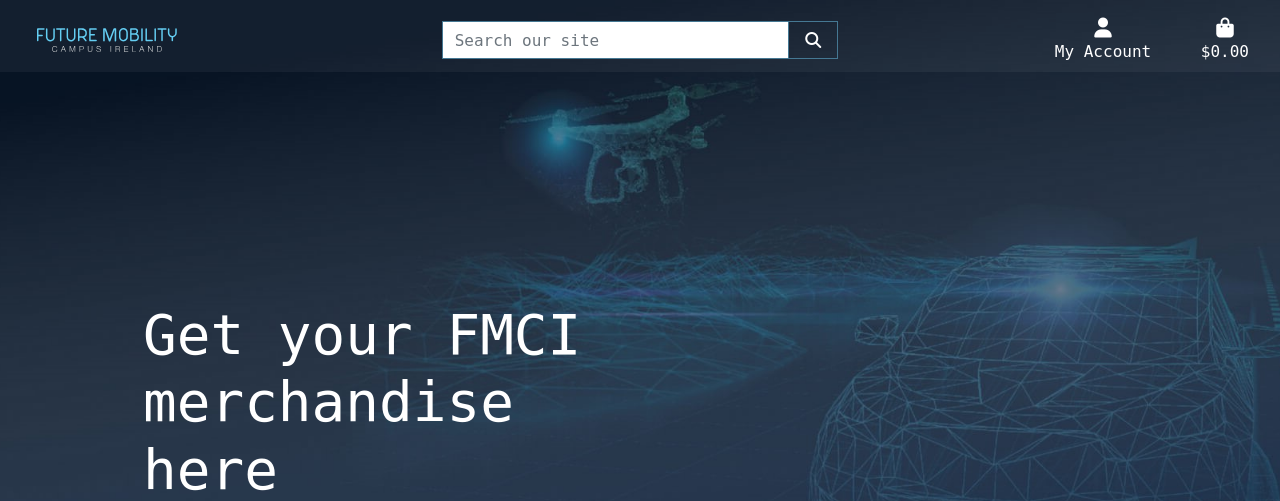
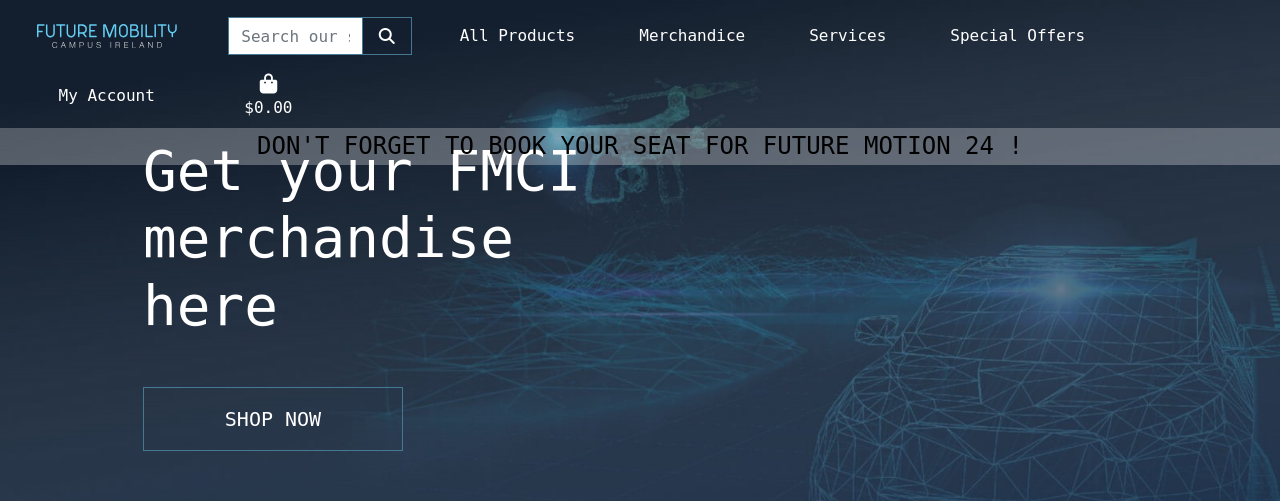
Before and after one commit to brianach/fmci-store, a Django app: page / in a window 1280 px wide. Shown: the top 501 px of the page. Run offline with Django 3.2, Linux system fonts and the light colour scheme; some libraries are stand-ins or nearby versions.

Commit message:
add navbar, choices and styling

```diff
--- a/static/css/base.css
+++ b/static/css/base.css
@@ -8,12 +8,20 @@
     padding: 0;
 }
 
+.topnav {
+    justify-content: center;
+}
+
 .head-btn img {
     display: block;
 }
 
 .fmci-search-border {
     border-color: #457893 !important;
+}
+
+.event-banner {
+    background-color: rgba(255, 255, 255, 0.25);
 }
 
 html {
@@ -85,8 +93,8 @@
     }
 }
 
-/* fixed top navbar only on medium and up */
-@media (min-width: 992px) {
+/* fixed top navbar only on large and up */
+@media (min-width: 1400px) {
     .fixed-top-desktop-only {
         position: fixed;
         top: 0;
--- a/templates/base.html
+++ b/templates/base.html
@@ -45,12 +45,12 @@
 <body>
     <header class="container-fluid fixed-top">
         <div id="topnav" class="row pt-lg-2 d-none d-lg-flex">
-            <div class="col-12 col-lg-4 my-auto py-1 py-lg-0 text-center text-lg-left">
+            <div class="col-12 col-lg-2 my-auto py-1 py-lg-0 text-center">
                 <button class="bg-transparent border-0">
                     <a href="{% url 'home' %}" class="nav-link main-logo-link"><img src="/media/fmci-logo.svg"></a>
                 </button>
             </div>
-            <div class="col-12 col-lg-4 my-auto py-1 py-lg-0">
+            <div class="col-12 col-lg-2 my-auto py-1 py-lg-0">
                 <form method="GET" action="">
                     <div class="input-group w-100">
                         <input class="form-control border fmci-search-border rounded-0" type="text" name="q"
@@ -67,13 +67,22 @@
                     </div>
                 </form>
             </div>
-            <div class="col-12 col-lg-4 my-auto py-1 py-lg-0">
-                <ul class="list-inline list-unstyled text-center text-lg-right my-0">
+            <div class="row">
+                <nav class="navbar navbar-expand-lg navbar-light w-100">
+                    <button class="navbar-toggler" type="button" data-toggle="collapse" data-target="#main-nav"
+                        aria-controls="main-nav" aria-expanded="false" aria-label="Toggle navigation">
+                        <span class="navbar-toggler-icon"></span>
+                    </button>
+                    {% include 'includes/mobile-head.html' %}
+                    {% include 'includes/main-nav.html' %}
+                </nav>
+            </div>
+            <div class="col-12 col-lg-2 my-auto py-1 py-lg-0">
+                <ul class="list-inline list-unstyled text-center my-0">
                     <li class="list-inline-item dropdown">
                         <a class="text-white nav-link" href="#" id="user-options" data-toggle="dropdown"
                             aria-haspopup="true" aria-expanded="false">
                             <div class="text-center">
-                                <div><i class="fas fa-user fa-lg"></i></div>
                                 <p class="my-0">My Account</p>
                             </div>
                         </a>
@@ -90,6 +99,10 @@
                             {% endif %}
                         </div>
                     </li>
+
+                </ul>
+            </div>
+            <div class="col-12 col-lg-1 my-auto py-1 py-lg-0">
                 <li class="list-inline-item">
                     <a class="{% if grand_total %}text-info font-weight-bold{% else %}text-white{% endif %} nav-link"
                         href="">
@@ -105,7 +118,12 @@
                         </div>
                     </a>
                 </li>
-                </ul>
+            </div>
+        </div>
+
+        <div id="info-banner" class="row text-center">
+            <div class="col event-banner text-black">
+                <h4 class="logo-font my-1">Don't forget to book your seat for Future Motion 24 !</h4>
             </div>
         </div>
     </header>
--- /dev/null
+++ b/templates/includes/main-nav.html
@@ -0,0 +1,54 @@
+<div class="collapse navbar-collapse" id="main-nav">
+    <ul class="navbar-nav w-auto mx-auto">
+        <li class="nav-item dropdown">
+            <a class=" nav-link text-white mr-5" href="#" id="all-products-link" data-toggle="dropdown"
+                aria-haspopup="true" aria-expanded="false">
+                All Products
+            </a>
+            <div class="dropdown-menu border-0" aria-labelledby="all-products-link">
+                <a href="" class="dropdown-item">By Service</a>
+                <a href="" class="dropdown-item ">By Category</a>
+                <a href="" class="dropdown-item ">By Price</a>
+                <a href="" class="dropdown-item">All Products</a>
+            </div>
+        </li>
+
+        <li class="nav-item dropdown">
+            <a class="nav-link text-white mr-5" href="#" id="clothing-link" data-toggle="dropdown" aria-haspopup="true"
+                aria-expanded="false">
+                Merchandice
+            </a>
+            <div class="dropdown-menu border-0" aria-labelledby="clothing-link">
+                <a href="" class="dropdown-item">Headwear &amp; Essentials</a>
+                <a href="" class="dropdown-item">Tee Shirts</a>
+                <a href="" class="dropdown-item">Hoodies</a>
+                <a href="" class="dropdown-item">Accessories</a>
+            </div>
+        </li>
+
+        <li class="nav-item dropdown">
+            <a class="nav-link text-white mr-5" href="#" id="homeware-link" data-toggle="dropdown" aria-haspopup="true"
+                aria-expanded="false">
+                Services
+            </a>
+            <div class="dropdown-menu border-0" aria-labelledby="homeware-link">
+                <a href="" class="dropdown-item">Open Shift Containers</a>
+                <a href="" class="dropdown-item">CPUs &amp; GPUs</a>
+                <a href="" class="dropdown-item">Connected Hubs</a>
+            </div>
+        </li>
+
+        <li class="nav-item dropdown">
+            <a class="nav-link text-white" href="#" id="specials-link" data-toggle="dropdown" aria-haspopup="true"
+                aria-expanded="false">
+                Special Offers
+            </a>
+            <div class="dropdown-menu border-0" aria-labelledby="specials-link">
+                <a href="" class="dropdown-item">Digital Twin</a>
+                <a href="" class="dropdown-item">Labspace</a>
+                <a href="" class="dropdown-item">UAV Training</a>
+                <a href="" class="dropdown-item">Special Offers</a>
+            </div>
+        </li>
+    </ul>
+</div>
--- /dev/null
+++ b/templates/includes/mobile-head.html
@@ -0,0 +1,60 @@
+<li class="list-inline-item">
+    <a class="text-white nav-link d-block d-lg-none" href="#" id="mobile-search" data-toggle="dropdown"
+        aria-haspopup="true" aria-expanded="false">
+        <div class="text-center">
+            <div><i class="fas fa-search fa-lg"></i></div>
+            <p class="my-0">Search</p>
+        </div>
+    </a>
+    <div class="dropdown-menu border-0 w-100 p-3 rounded-0 my-0" aria-labelledby="mobile-search">
+        <form class="form" method="GET" action="">
+            <div class="input-group w-100">
+                <input class="form-control border border-black rounded-0" type="text" name="q"
+                    placeholder="Search our site">
+                <div class="input-group-append">
+                    <button class="form-control form-control btn btn-black border border-black rounded-0" type="submit">
+                        <span class="icon">
+                            <i class="fas fa-search"></i>
+                        </span>
+                    </button>
+                </div>
+            </div>
+        </form>
+    </div>
+</li>
+<li class="list-inline-item dropdown">
+    <a class="text-black nav-link d-block d-lg-none" href="#" id="user-options" data-toggle="dropdown"
+        aria-haspopup="true" aria-expanded="false">
+        <div class="text-center">
+            <div><i class="fas fa-user fa-lg"></i></div>
+            <p class="my-0">My Account</p>
+        </div>
+    </a>
+    <div class="dropdown-menu border-0" aria-labelledby="user-options">
+        {% if request.user.is_authenticated %}
+        {% if request.user.is_superuser %}
+        <a href="{% url 'account_logout' %}" class="dropdown-item">Product Management</a>
+        {% endif %}
+        <a href="{% url 'profile' %}" class="dropdown-item">My Profile</a>
+        <a href="{% url 'account_logout' %}" class="dropdown-item">Logout</a>
+        {% else %}
+        <a href="{% url 'account_signup' %}" class="dropdown-item">Register</a>
+        <a href="{% url 'account_login' %}" class="dropdown-item">Login</a>
+        {% endif %}
+    </div>
+</li>
+<li class="list-inline-item">
+    <a class="{% if grand_total %}text-primary font-weight-bold{% else %}text-black{% endif %} nav-link d-block d-lg-none"
+        href="">
+        <div class="text-center">
+            <div><i class="fas fa-shopping-bag fa-lg"></i></div>
+            <p class="my-0">
+                {% if grand_total %}
+                ${{ grand_total|floatformat:2 }}
+                {% else %}
+                $0.00
+                {% endif %}
+            </p>
+        </div>
+    </a>
+</li>
```
Lines whose indentation alone changed are shown as unchanged.
